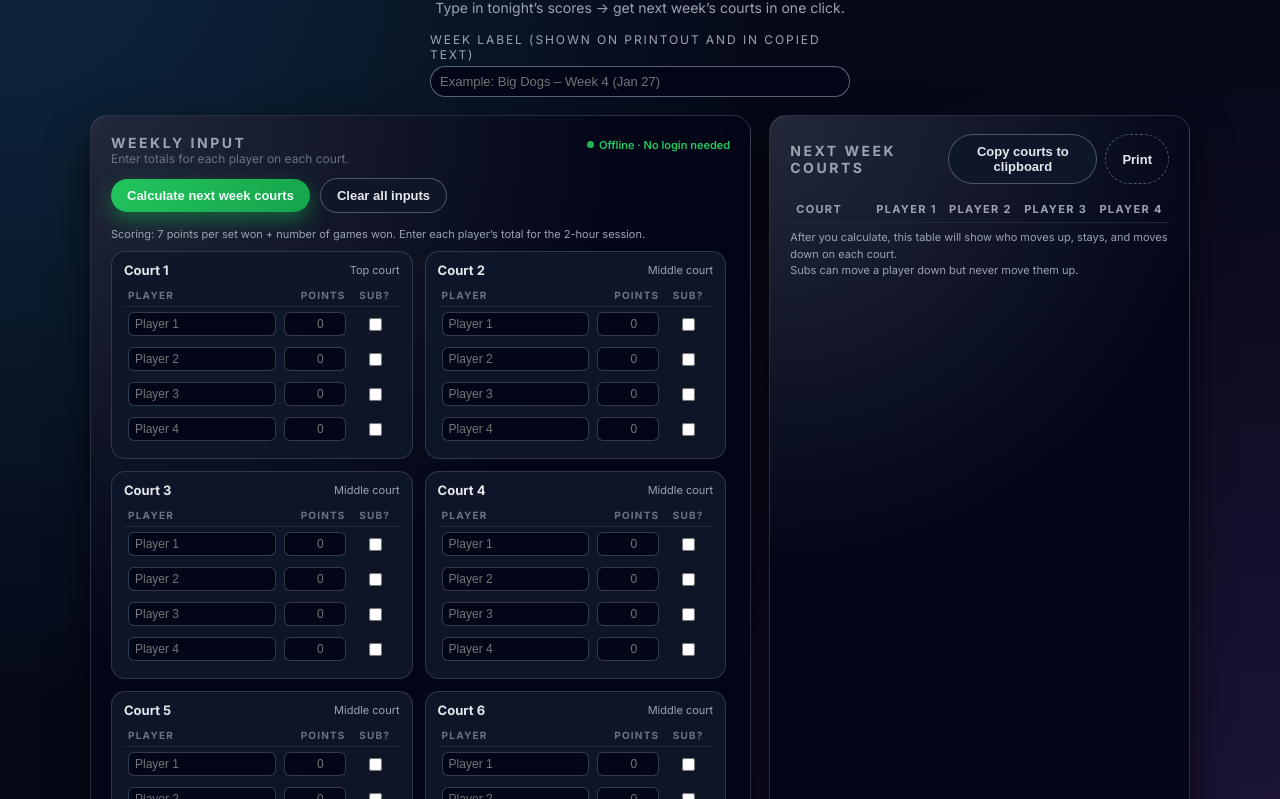
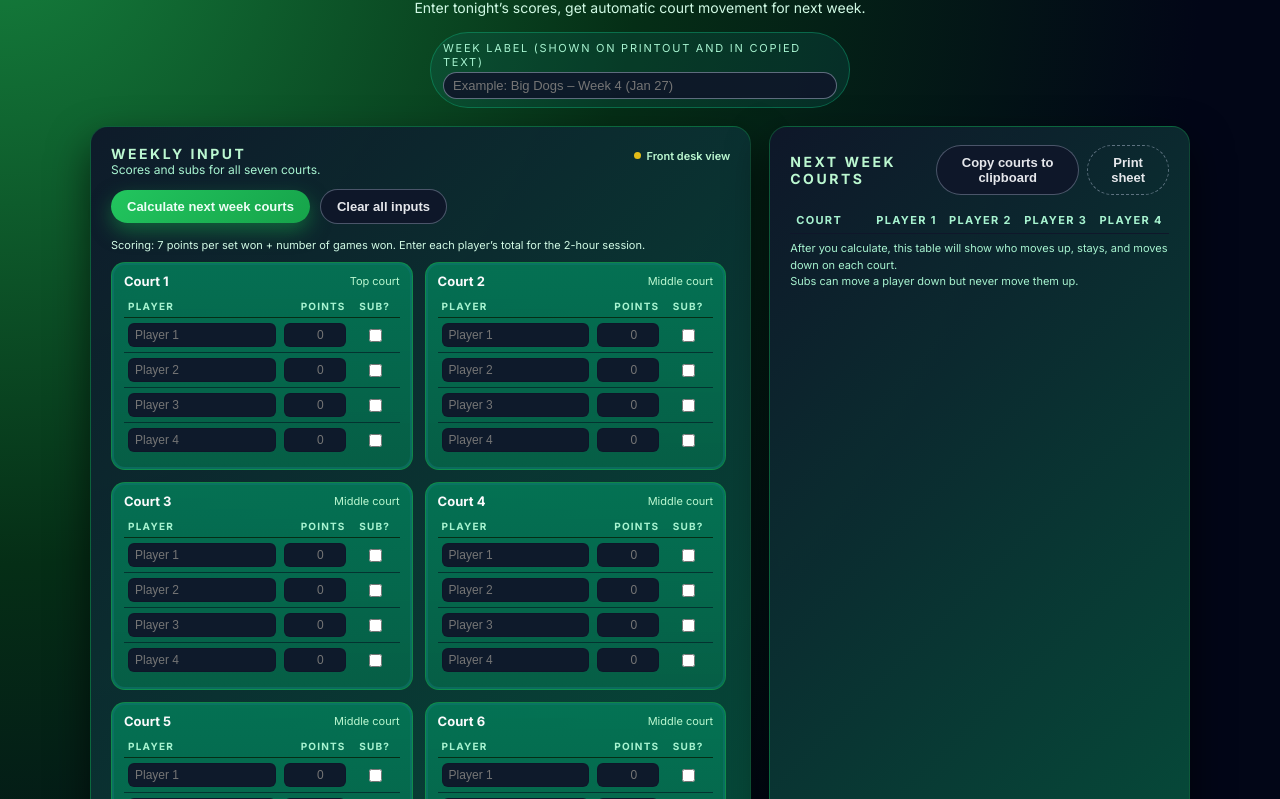
Before and after one commit to cpatcary-star/big-dogs-ladder, a plain HTML site: page admin.html in a window 1280 px wide. Shown: the part 78-877 px from the top of the page. Drawn offline with Linux system fonts and the light colour scheme.

Commit message:
Update and rename index.html to admin.html

```diff
--- a/index.html
+++ b/admin.html
@@ -2,17 +2,14 @@
 <html lang="en">
 <head>
 <meta charset="UTF-8" />
-<title>Big Dogs Ladder – Court Assignment Tool</title>
+<title>Big Dogs Court Planner 🎾</title>
 <link rel="preconnect" href="https://fonts.googleapis.com">
 <link href="https://fonts.googleapis.com/css2?family=Inter:wght@400;500;600;700;800&display=swap" rel="stylesheet">
 <style>
 * { box-sizing: border-box; }
 body {
 margin: 0;
-background: #050816;
-background-image:
-radial-gradient(circle at 0% 0%, rgba(56, 189, 248, 0.18) 0, transparent 50%),
-radial-gradient(circle at 100% 100%, rgba(168, 85, 247, 0.15) 0, transparent 55%);
+background: radial-gradient(circle at 0 0, #15803d 0, #052e16 40%, #020617 75%);
 font-family: 'Inter', system-ui, -apple-system, BlinkMacSystemFont, sans-serif;
 color: #e5e7eb;
 padding: 32px 16px 40px;
@@ -25,13 +22,13 @@ margin: 0;
 font-size: 32px;
 font-weight: 800;
 letter-spacing: -0.04em;
-background: linear-gradient(135deg, #ffffff, #93c5fd, #a855f7);
+background: linear-gradient(135deg, #fef9c3, #bbf7d0, #86efac);
 -webkit-background-clip: text;
 -webkit-text-fill-color: transparent;
 }
 .subtitle {
 margin-top: 6px;
-color: #9ca3af;
+color: #d1fae5;
 font-size: 14px;
 }
 
@@ -39,21 +36,25 @@ font-size: 14px;
 max-width: 420px;
 margin: 0 auto 18px;
 text-align: left;
+background: rgba(15, 118, 110, 0.2);
+border-radius: 999px;
+padding: 8px 12px;
+border: 1px solid rgba(16, 185, 129, 0.4);
 }
 .week-label-wrap label {
 display: block;
-font-size: 12px;
+font-size: 11px;
 text-transform: uppercase;
 letter-spacing: 0.16em;
-color: #9ca3af;
-margin-bottom: 4px;
+color: #a7f3d0;
+margin-bottom: 3px;
 }
 #weekLabel {
 width: 100%;
-padding: 7px 9px;
+padding: 5px 9px;
 border-radius: 999px;
 border: 1px solid rgba(148,163,184,0.6);
-background: #020617;
+background: rgba(15,23,42,0.9);
 color: #e5e7eb;
 font-size: 13px;
 }
@@ -68,11 +69,11 @@ gap: 18px;
 }
 
 .card {
-background: radial-gradient(circle at 0 0, rgba(148,163,184,0.22) 0, transparent 55%),
-#020617;
+background:
+linear-gradient(135deg, rgba(15,23,42,0.95), rgba(6, 78, 59, 0.95));
 border-radius: 18px;
 padding: 18px 20px 20px;
-border: 1px solid rgba(148,163,184,0.25);
+border: 1px solid rgba(22,163,74,0.35);
 box-shadow: 0 18px 40px rgba(0,0,0,0.6);
 }
 .card-header {
@@ -85,12 +86,12 @@ margin-bottom: 12px;
 font-size: 14px;
 letter-spacing: 0.18em;
 text-transform: uppercase;
-color: #9ca3af;
+color: #bbf7d0;
 font-weight: 700;
 }
 .card-subtitle {
 font-size: 12px;
-color: #6b7280;
+color: #a7f3d0;
 }
 
 .controls {
@@ -102,7 +103,7 @@ margin-bottom: 14px;
 }
 .hint {
 font-size: 11px;
-color: #9ca3af;
+color: #d1fae5;
 margin-bottom: 10px;
 }
 
@@ -130,7 +131,7 @@ border: 1px solid rgba(148,163,184,0.45);
 .btn-ghost {
 background: transparent;
 color: #e5e7eb;
-border: 1px dashed rgba(148,163,184,0.5);
+border: 1px dashed rgba(148,163,184,0.6);
 }
 
 .courts-grid {
@@ -146,10 +147,12 @@ padding-right: 4px;
 }
 
 .court-card {
-background: rgba(15,23,42,0.92);
+background:
+linear-gradient(180deg, rgba(4,120,87,0.9), rgba(6,95,70,0.98));
 border-radius: 14px;
 padding: 10px 12px 12px;
-border: 1px solid rgba(55,65,81,0.8);
+border: 1px solid rgba(22,163,74,0.6);
+box-shadow: inset 0 0 0 2px rgba(15,118,110,0.6);
 }
 .court-header {
 display: flex;
@@ -160,11 +163,11 @@ margin-bottom: 6px;
 .court-name {
 font-size: 13px;
 font-weight: 700;
-color: #e5e7eb;
+color: #f9fafb;
 }
 .court-tag {
 font-size: 11px;
-color: #9ca3af;
+color: #bbf7d0;
 }
 
 table {
@@ -177,18 +180,18 @@ th {
 font-size: 10px;
 text-transform: uppercase;
 letter-spacing: 0.12em;
-color: #6b7280;
-border-bottom: 1px solid rgba(31,41,55,1);
+color: #a7f3d0;
+border-bottom: 1px solid rgba(5,46,22,1);
 }
-td { border-bottom: 1px solid rgba(17,24,39,0.9); }
+td { border-bottom: 1px solid rgba(4,47,46,0.9); }
 tr:last-child td { border-bottom: none; }
 
 input[type="text"], input[type="number"] {
 width: 100%;
 padding: 4px 6px;
 border-radius: 6px;
-border: 1px solid rgba(55,65,81,0.9);
-background: #020617;
+border: 1px solid rgba(15,23,42,0.9);
+background: rgba(15,23,42,0.96);
 color: #e5e7eb;
 font-size: 12px;
 }
@@ -204,31 +207,28 @@ margin-top: 4px;
 .output-table th, .output-table td {
 padding: 6px 6px;
 text-align: left;
-border-bottom: 1px solid rgba(31,41,55,1);
+border-bottom: 1px solid rgba(15,23,42,1);
 }
 .output-table th {
 font-size: 11px;
 text-transform: uppercase;
 letter-spacing: 0.12em;
-color: #9ca3af;
+color: #a7f3d0;
 }
-.court-label {
-font-weight: 700;
-color: #e5e7eb;
-}
+.court-label { font-weight: 700; color: #f9fafb; }
 
 .badge-live {
 display: inline-flex;
 align-items: center;
 gap: 5px;
 font-size: 11px;
-color: #22c55e;
+color: #bbf7d0;
 font-weight: 600;
 }
 .dot {
 width: 7px; height: 7px;
 border-radius: 50%;
-background: #22c55e;
+background: #facc15;
 animation: pulse 1.8s infinite;
 }
 @keyframes pulse { 0%,100%{opacity:1;}50%{opacity:.35;} }
@@ -246,12 +246,11 @@ color: #bbf7d0;
 
 .small-note {
 font-size: 11px;
-color: #9ca3af;
+color: #a7f3d0;
 margin-top: 6px;
 line-height: 1.5;
 }
 
-/* PRINT VIEW – only show the right card on white background */
 @media print {
 body {
 background: #ffffff !important;
@@ -295,8 +294,8 @@ color: #000000 !important;
 <body>
 <div class="container">
 <div class="header">
-<h1 class="title">Big Dogs Court Planner</h1>
-<p class="subtitle">Type in tonight’s scores → get next week’s courts in one click.</p>
+<h1 class="title">Big Dogs Court Planner 🎾</h1>
+<p class="subtitle">Enter tonight’s scores, get automatic court movement for next week.</p>
 </div>
 
 <div class="week-label-wrap">
@@ -305,14 +304,13 @@ color: #000000 !important;
 </div>
 
 <div class="layout">
-<!-- LEFT: INPUT -->
 <div class="card no-print">
 <div class="card-header">
 <div>
 <div class="card-title">Weekly input</div>
-<div class="card-subtitle">Enter totals for each player on each court.</div>
+<div class="card-subtitle">Scores and subs for all seven courts.</div>
 </div>
-<div class="badge-live"><span class="dot"></span>Offline · No login needed</div>
+<div class="badge-live"><span class="dot"></span>Front desk view</div>
 </div>
 
 <div class="controls">
@@ -328,7 +326,6 @@ Scoring: 7 points per set won + number of games won. Enter each player’s total
 <div id="input-message" class="error"></div>
 </div>
 
-<!-- RIGHT: OUTPUT -->
 <div class="card print-area">
 <div class="card-header">
 <div>
@@ -337,7 +334,7 @@ Scoring: 7 points per set won + number of games won. Enter each player’s total
 </div>
 <div class="no-print" style="display:flex; gap:8px;">
 <button id="copyBtn" class="btn-secondary">Copy courts to clipboard</button>
-<button onclick="window.print()" class="btn-ghost">Print</button>
+<button onclick="window.print()" class="btn-ghost">Print sheet</button>
 </div>
 </div>
 
@@ -351,9 +348,7 @@ Scoring: 7 points per set won + number of games won. Enter each player’s total
 <th>Player 4</th>
 </tr>
 </thead>
-<tbody id="output-body">
-<!-- filled by JS -->
-</tbody>
+<tbody id="output-body"></tbody>
 </table>
 
 <div id="output-message" class="small-note">
@@ -369,7 +364,7 @@ const COURT_COUNT = 7;
 const PLAYERS_PER_COURT = 4;
 const STORAGE_KEY = "bigdogs_state_v1";
 
-let lastResult = null; // stores latest "next week courts" for copy button
+let lastResult = null;
 let lastInputCourts = null;
 
 function makeCourtsUI() {
@@ -435,7 +430,7 @@ const subEl = document.querySelector(`input[name="court${c}-sub${i}"]`);
 
 if (!nameEl) continue;
 const name = (nameEl.value || "").trim();
-if (!name) continue; // ignore empty rows
+if (!name) continue;
 
 let pts = parseFloat((ptsEl && ptsEl.value) || "0");
 if (Number.isNaN(pts)) pts = 0;
@@ -480,7 +475,6 @@ if (!players.length) return;
 
 const sorted = [...players].sort((a, b) => b.points - a.points);
 
-// Winner is best non-sub on that court
 let winner = null;
 for (const p of sorted) {
 if (!p.isSub) {
@@ -641,9 +635,7 @@ const weekLabel = document.getElementById("weekLabel").value || "";
 const courts = lastInputCourts || collectInputs();
 const payload = { weekLabel, courts };
 localStorage.setItem(STORAGE_KEY, JSON.stringify(payload));
-} catch (e) {
-// ignore storage failures
-}
+} catch (e) {}
 }
 
 function loadState() {
@@ -673,9 +665,7 @@ if (subEl) subEl.checked = !!p.isSub;
 });
 
 lastInputCourts = courts;
-} catch (e) {
-// ignore bad stored data
-}
+} catch (e) {}
 }
 
 function attachAutoSaveListeners() {
@@ -697,7 +687,6 @@ const weekLabelEl = document.getElementById("weekLabel");
 weekLabelEl.addEventListener("input", saveState);
 }
 
-// Init
 makeCourtsUI();
 document.getElementById("calculateBtn").addEventListener("click", onCalculate);
 document.getElementById("clearBtn").addEventListener("click", onClear);
```
